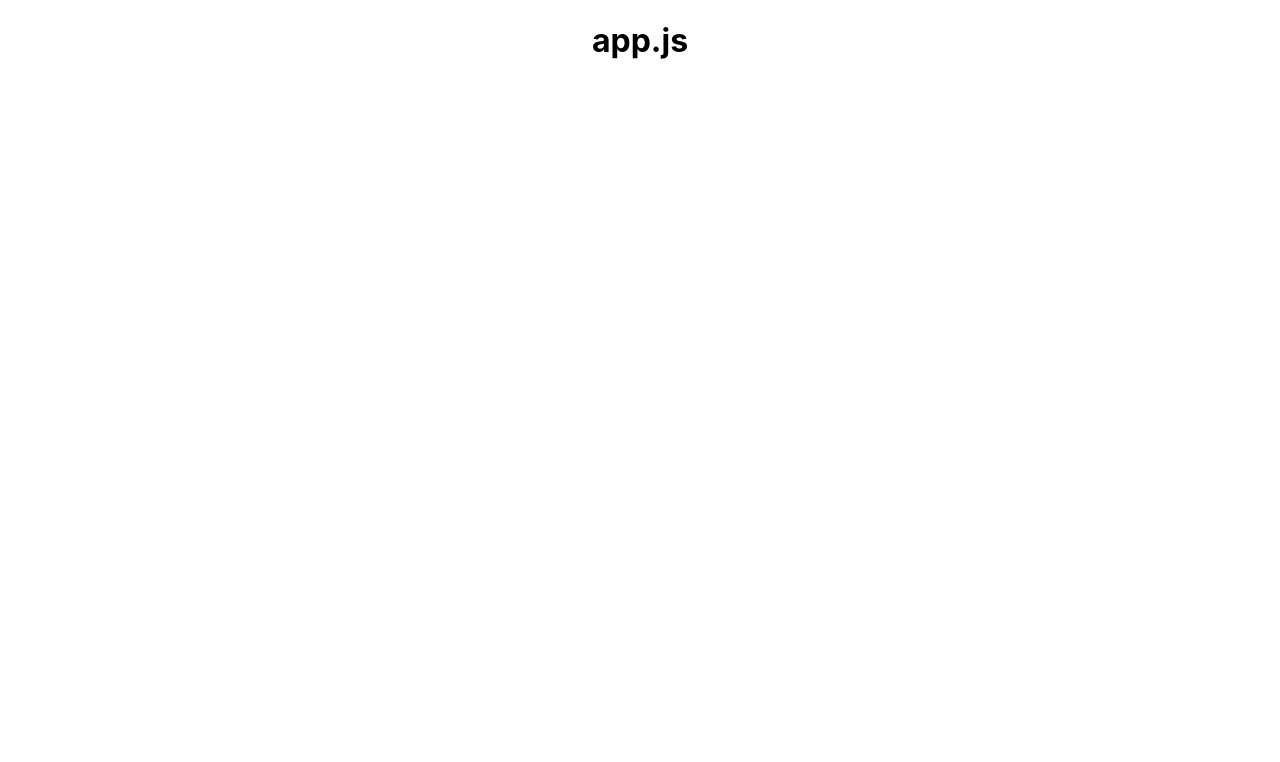
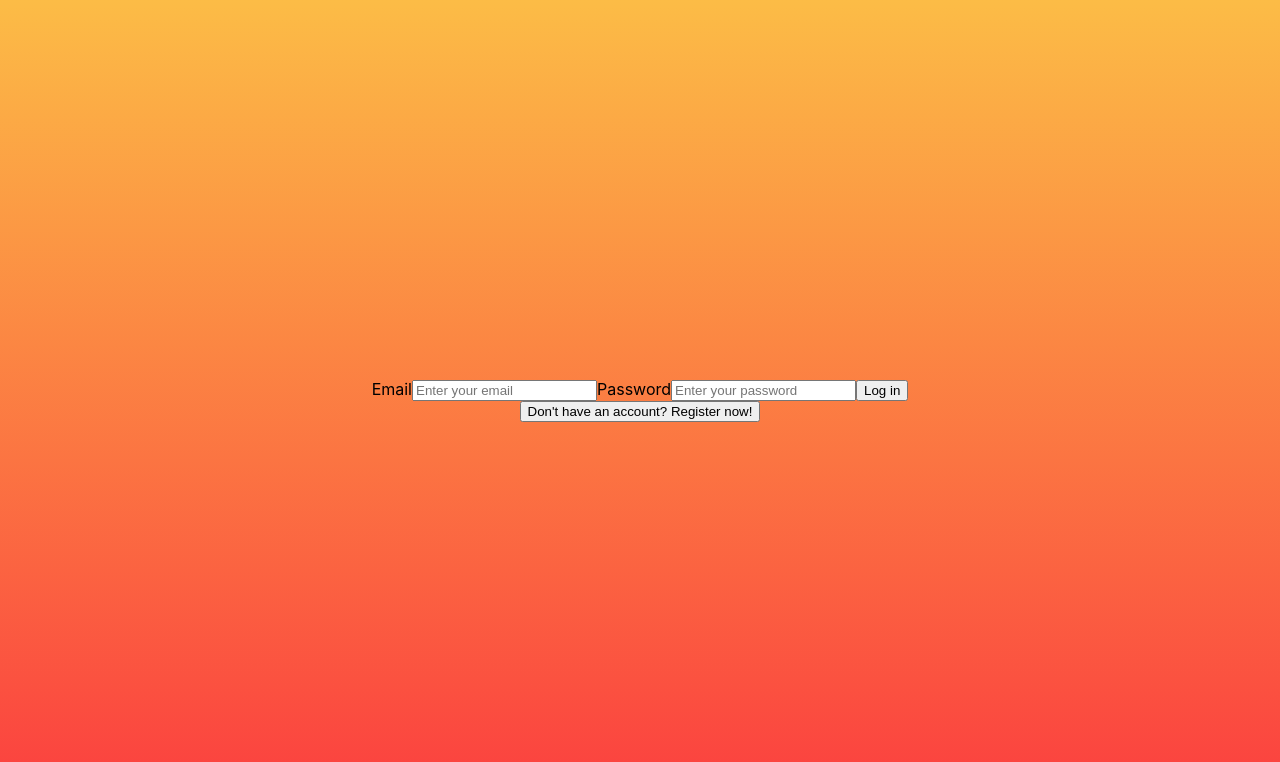
Before and after one commit to mckettja/Summer2023EEP, a React (Create React App) app in the folder summer-eep-2023/: page / in a window 1280 px wide. Shown: the top 762 px of the page. Built offline with nearby package versions, Linux system fonts and the light colour scheme.

Commit message:
created login and register .jsx files

```diff
--- a/summer-eep-2023/src/App.css
+++ /dev/null
@@ -1,38 +0,0 @@
-.App {
-  text-align: center;
-}
-
-.App-logo {
-  height: 40vmin;
-  pointer-events: none;
-}
-
-@media (prefers-reduced-motion: no-preference) {
-  .App-logo {
-    animation: App-logo-spin infinite 20s linear;
-  }
-}
-
-.App-header {
-  background-color: #282c34;
-  min-height: 100vh;
-  display: flex;
-  flex-direction: column;
-  align-items: center;
-  justify-content: center;
-  font-size: calc(10px + 2vmin);
-  color: white;
-}
-
-.App-link {
-  color: #61dafb;
-}
-
-@keyframes App-logo-spin {
-  from {
-    transform: rotate(0deg);
-  }
-  to {
-    transform: rotate(360deg);
-  }
-}
--- a/summer-eep-2023/src/App.js
+++ b/summer-eep-2023/src/App.js
@@ -1,9 +1,21 @@
-import './App.css';
+import React, { useState } from 'react';
+import './styles.css';
+import { Login } from './Login';
+import { Register } from './Register';
 
 function App() {
+  // set default page to login page, not register page
+  const [currentForm, setCurrentForm] = useState('Login');
+
+  const changeForm = (form) => {
+    setCurrentForm(form);
+  }
+
   return (
-    <div className="App">
-      <h1>app.js</h1>
+    <div className="app">
+     {
+       currentForm === "Login" ? <Login onFormSwitch={changeForm} /> : <Register onFormSwitch={changeForm} />
+     }
     </div>
   );
 }
--- /dev/null
+++ b/summer-eep-2023/src/Login.jsx
@@ -0,0 +1,25 @@
+import React, { useState } from 'react';
+
+export const Login = (props) => {
+    const [email, setEmail] = useState('');
+    const [pass, setPass] = useState('');
+
+    const handleSubmit = (event) => {
+        event.preventDefault();
+    }
+
+    return (
+        <div className="auth-container">
+            <form className="Login" onSubmit={handleSubmit}>
+                <label htmlfor="email">Email</label>
+                <input value={email} onChange={(event) => setEmail(event.target.value)} type="email" placeholder="Enter your email " id="email" name="email" />
+
+                <label htmlfor="password">Password</label>
+                <input value={pass} onChange={(event) => setPass(event.target.value)} type="password" placeholder="Enter your password" id="password" name="password" />
+
+                <button type="submit">Log in</button>
+            </form>
+            <button onClick={() => props.onFormSwitch('Register')}>Don't have an account? Register now!</button>
+        </div>
+    )
+}
--- /dev/null
+++ b/summer-eep-2023/src/Register.jsx
@@ -0,0 +1,29 @@
+import React, { useState } from 'react';
+
+export const Register = (props) => {
+    const [email, setEmail] = useState('');
+    const [pass, setPass] = useState('');
+    const [fullName, setName] = useState('');
+
+    const handleSubmit = (event) => {
+        event.preventDefault();
+    }
+
+    return (
+        <div className="auth-container">
+            <form className="Register" onSubmit={handleSubmit}>
+                <label>First and Last Name</label>
+                <input value={fullName} onChange={(event) => setName(event.target.value)} name="fullName" id="fullName" placeholder="Full Name"/>
+
+                <label htmlfor="email">Email</label>
+                <input value={email} onChange={(event) => setEmail(event.target.value)} type="email" placeholder="Enter your email " id="email" name="email" />
+
+                <label htmlfor="password">Password</label>
+                <input value={pass} onChange={(event) => setPass(event.target.value)} type="password" placeholder="Enter your password" id="password" name="password" />
+
+                <button type="submit">Log in</button>
+            </form>
+            <button onClick={() => props.onFormSwitch('Login')}>Already have an account? Sign in here!</button>
+        </div>
+    )
+}
--- /dev/null
+++ b/summer-eep-2023/src/styles.css
@@ -0,0 +1,15 @@
+.app {
+  text-align: center;
+  display: flex;
+  min-height: 100vh;
+  align-items: center;
+  justify-content: center;
+  background: rgb(147,63,251);
+  background: linear-gradient(0deg, rgba(251,63,63,1) 0%, rgba(252,188,70,1) 100%);
+}
+
+.auth-container {
+  display: flex;
+  flex-direction: column;
+  align-items: center;
+}
```
